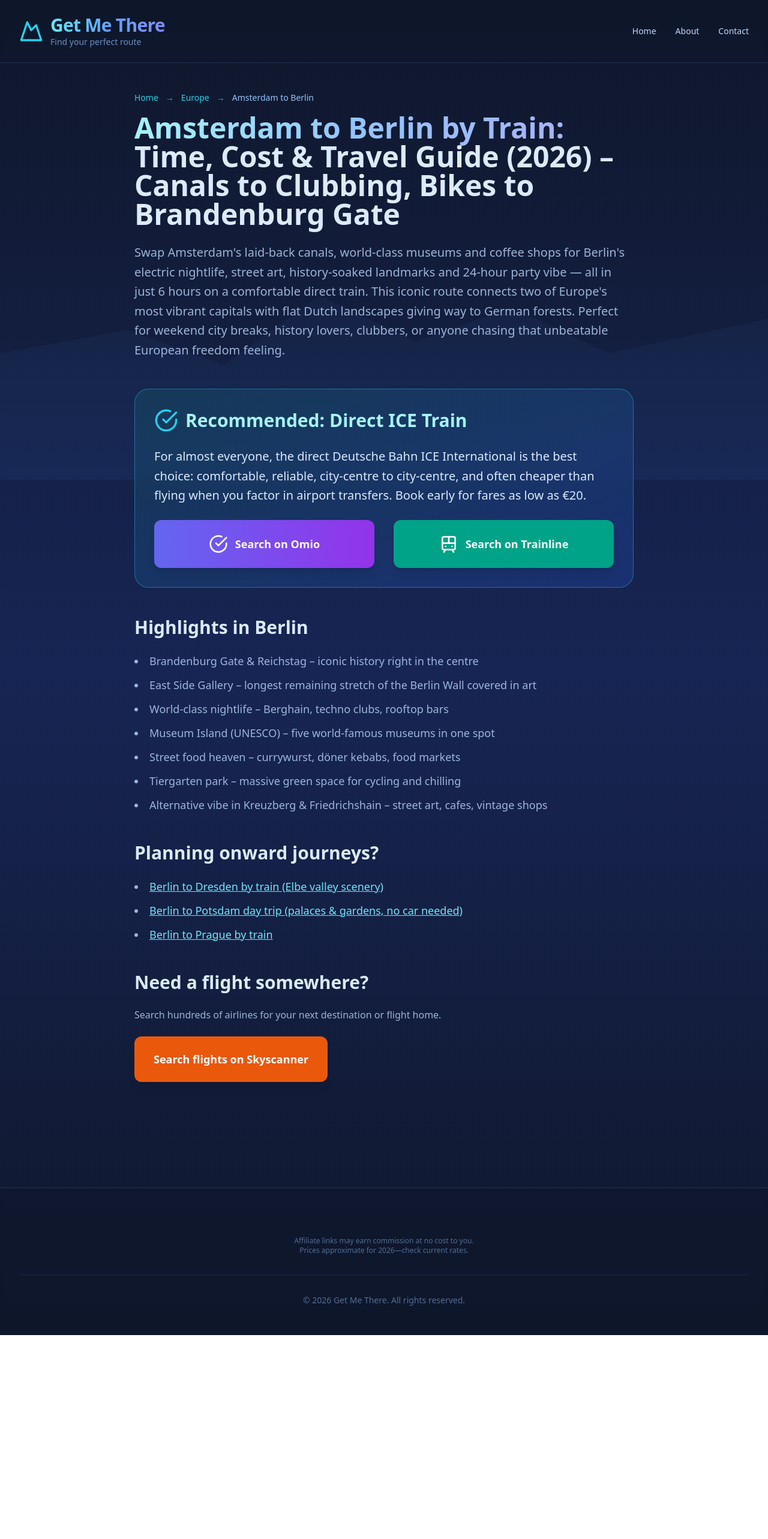
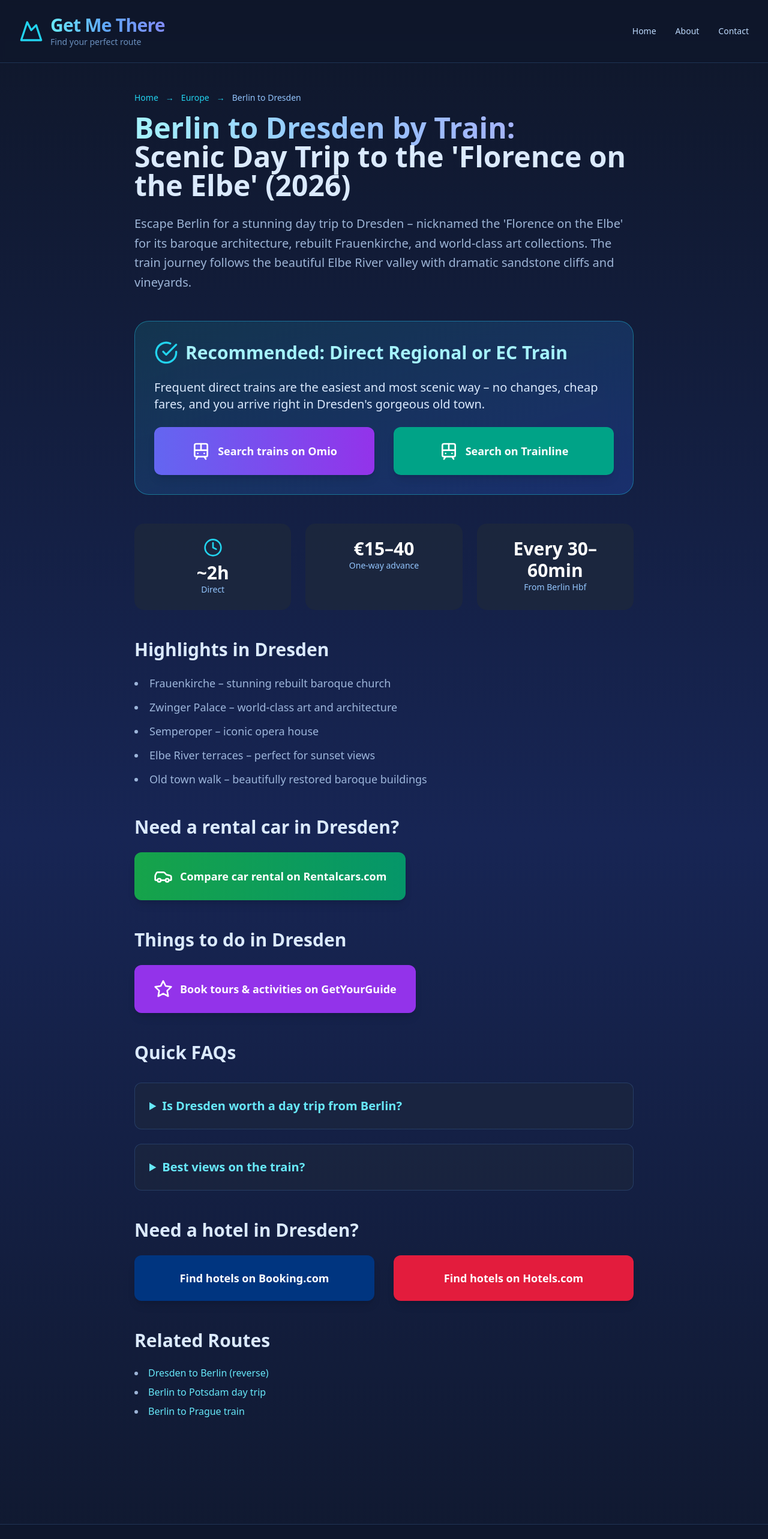
Before and after one commit to michaeljomahoney1985/get-me-there, a Next.js app: page /berlin-to-dresden in a window 1280 px wide. Shown: the top 2566 px of the page at 60% size. Before the commit the page ends 2226 px from the top, so only its background shows below. Built offline with nearby package versions, Linux system fonts and the light colour scheme.

Commit message:
Update berlin-to-dresden.js

```diff
--- a/pages/berlin-to-dresden.js
+++ b/pages/berlin-to-dresden.js
@@ -1,90 +1,21 @@
 import React from 'react';
-import { Mountain, Train, CheckCircle, Star, Clock } from 'lucide-react';
+import { Mountain, Train, CheckCircle, Car, Star, Clock } from 'lucide-react';
 import Head from 'next/head';
 
-export default function AmsterdamToBerlin() {
+export default function BerlinToDresden() {
   return (
     <>
       <Head>
-        <title>Amsterdam to Berlin by Train: Time, Cost & Travel Guide (2026)</title>
+        <title>Berlin to Dresden by Train: Scenic Day Trip Guide (2026)</title>
         <meta
           name="description"
-          content="Book Amsterdam to Berlin train tickets from €20 with Deutsche Bahn ICE International. Discover 2026 schedules, cheap fares, direct high-speed route, tips, and why the train is the best way to connect two of Europe's coolest capitals."
+          content="Direct trains from Berlin to Dresden in ~2h from €15. Stunning Elbe valley scenery, Frauenkirche, Zwinger Palace – one of Germany's best day trips."
         />
-        <meta property="og:title" content="Amsterdam to Berlin by Train: Time, Cost & Travel Guide (2026)" />
-        <meta property="og:description" content="Direct ICE from Amsterdam to Berlin in ~6h – cheap advance tickets, frequent departures, comfortable journey through Dutch and German countryside." />
-        <meta property="og:url" content="https://www.get-me-there.com/amsterdam-to-berlin" />
-        <meta property="og:type" content="article" />
-        <meta name="twitter:card" content="summary_large_image" />
-        <meta name="twitter:title" content="Amsterdam to Berlin by Train: Time, Cost & Travel Guide (2026)" />
-        <meta name="twitter:description" content="Direct ICE from Amsterdam to Berlin in ~6h – cheap advance tickets, frequent departures, comfortable journey through Dutch and German countryside." />
-
-        <script type="application/ld+json">
-          {JSON.stringify({
-            "@context": "https://schema.org",
-            "@type": "FAQPage",
-            mainEntity: [
-              {
-                "@type": "Question",
-                name: "How long does the train from Amsterdam to Berlin take?",
-                acceptedAnswer: { "@type": "Answer", text: "Direct ICE trains take around 6 hours." }
-              },
-              {
-                "@type": "Question",
-                name: "Do I need a passport for the Amsterdam to Berlin train?",
-                acceptedAnswer: { "@type": "Answer", text: "No formal checks (Schengen), but carry ID for possible spot checks." }
-              },
-              {
-                "@type": "Question",
-                name: "Can I bring luggage or a bike?",
-                acceptedAnswer: { "@type": "Answer", text: "Generous allowance; bikes require reservation (€10–15)." }
-              },
-              {
-                "@type": "Question",
-                name: "When is the best time to book cheap tickets?",
-                acceptedAnswer: { "@type": "Answer", text: "Book 3–6 months ahead for Sparpreis fares from €20." }
-              },
-              {
-                "@type": "Question",
-                name: "Which side of the train has the best views from Amsterdam to Berlin?",
-                acceptedAnswer: { "@type": "Answer", text: "Right side (facing forward) for more varied Dutch polders and German forests." }
-              }
-            ]
-          })}
-        </script>
-
-        <script type="application/ld+json">
-          {JSON.stringify({
-            "@context": "https://schema.org",
-            "@type": "BreadcrumbList",
-            itemListElement: [
-              { "@type": "ListItem", position: 1, name: "Home", item: "https://www.get-me-there.com/" },
-              { "@type": "ListItem", position: 2, name: "Europe", item: "https://www.get-me-there.com/europe" },
-              { "@type": "ListItem", position: 3, name: "Amsterdam to Berlin by Train", item: "https://www.get-me-there.com/amsterdam-to-berlin" }
-            ]
-          })}
-        </script>
       </Head>
 
       <div className="min-h-screen bg-gradient-to-b from-slate-900 via-blue-950 to-slate-900 text-white">
-        <div className="fixed inset-0 pointer-events-none overflow-hidden opacity-20">
-          <svg className="absolute bottom-0 w-full h-96" viewBox="0 0 1200 400" preserveAspectRatio="none">
-            <defs>
-              <linearGradient id="train-gradient" x1="0%" y1="0%" x2="0%" y2="100%">
-                <stop offset="0%" stopColor="#60a5fa" stopOpacity="0.3" />
-                <stop offset="100%" stopColor="#3b82f6" stopOpacity="0.6" />
-              </linearGradient>
-            </defs>
-            <path
-              d="M0,400 L0,180 L200,140 L350,200 L500,80 L650,160 L800,100 L950,180 L1200,120 L1200,400 Z"
-              fill="url(#train-gradient)"
-              className="animate-pulse"
-              style={{ animationDuration: '8s' }}
-            />
-          </svg>
-        </div>
+        {/* Background SVG */}
 
-        {/* Header with logo restored */}
         <header className="relative border-b border-blue-400/20 backdrop-blur-sm bg-slate-900/50">
           <div className="max-w-7xl mx-auto px-4 sm:px-6 lg:px-8 py-6">
             <div className="flex items-center justify-between">
@@ -112,33 +43,32 @@
             <span>→</span>
             <a href="/europe" className="hover:text-cyan-300">Europe</a>
             <span>→</span>
-            <span className="text-blue-300">Amsterdam to Berlin</span>
+            <span className="text-blue-300">Berlin to Dresden</span>
           </div>
 
-          {/* Expanded, enticing heading */}
           <h1 className="text-4xl md:text-5xl font-bold mb-6 leading-tight">
             <span className="bg-gradient-to-r from-cyan-200 via-blue-300 to-indigo-300 bg-clip-text text-transparent">
-              Amsterdam to Berlin by Train:
+              Berlin to Dresden by Train:
             </span>
             <br />
             <span className="text-blue-100">
-              Time, Cost & Travel Guide (2026) – Canals to Clubbing, Bikes to Brandenburg Gate
+              Scenic Day Trip to the 'Florence on the Elbe' (2026)
             </span>
           </h1>
 
           <p className="text-xl text-blue-200/80 leading-relaxed mb-12">
-            Swap Amsterdam's laid-back canals, world-class museums and coffee shops for Berlin's electric nightlife, street art, history-soaked landmarks and 24-hour party vibe — all in just 6 hours on a comfortable direct train. This iconic route connects two of Europe's most vibrant capitals with flat Dutch landscapes giving way to German forests. Perfect for weekend city breaks, history lovers, clubbers, or anyone chasing that unbeatable European freedom feeling.
+            Escape Berlin for a stunning day trip to Dresden – nicknamed the 'Florence on the Elbe' for its baroque architecture, rebuilt Frauenkirche, and world-class art collections. The train journey follows the beautiful Elbe River valley with dramatic sandstone cliffs and vineyards.
           </p>
 
-          {/* Recommended Option high up with CTAs */}
+          {/* Recommended */}
           <section className="mb-12">
             <div className="bg-gradient-to-br from-cyan-900/50 to-blue-900/60 backdrop-blur-xl rounded-3xl p-8 border border-cyan-400/40">
               <h2 className="text-3xl font-bold text-cyan-200 mb-6 flex items-center gap-3">
                 <CheckCircle className="w-10 h-10 text-cyan-400" />
-                Recommended: Direct ICE Train
+                Recommended: Direct Regional or EC Train
               </h2>
-              <p className="text-xl text-blue-100 mb-6 leading-relaxed">
-                For almost everyone, the direct Deutsche Bahn ICE International is the best choice: comfortable, reliable, city-centre to city-centre, and often cheaper than flying when you factor in airport transfers. Book early for fares as low as €20.
+              <p className="text-xl text-blue-100 mb-6">
+                Frequent direct trains are the easiest and most scenic way – no changes, cheap fares, and you arrive right in Dresden's gorgeous old town.
               </p>
 
               <div className="grid md:grid-cols-2 gap-8">
@@ -146,16 +76,16 @@
                   href="https://www.omio.com/"
                   target="_blank"
                   rel="nofollow noopener"
-                  className="inline-flex items-center justify-center gap-3 px-8 py-6 bg-gradient-to-r from-indigo-500 to-purple-600 hover:from-indigo-400 hover:to-purple-500 rounded-xl font-semibold text-white shadow-lg transition-all duration-300 text-lg"
+                  className="inline-flex items-center justify-center gap-3 px-8 py-6 bg-gradient-to-r from-indigo-500 to-purple-600 hover:from-indigo-400 hover:to-purple-500 rounded-xl font-semibold text-white shadow-lg transition-all text-lg"
                 >
-                  <CheckCircle className="w-8 h-8" />
-                  Search on Omio
+                  <Train className="w-8 h-8" />
+                  Search trains on Omio
                 </a>
                 <a
                   href="https://www.thetrainline.com/"
                   target="_blank"
                   rel="nofollow noopener"
-                  className="inline-flex items-center justify-center gap-3 px-8 py-6 bg-[#00A387] hover:bg-[#008f75] rounded-xl font-semibold text-white shadow-lg transition-all duration-300 text-lg"
+                  className="inline-flex items-center justify-center gap-3 px-8 py-6 bg-[#00A387] hover:bg-[#008f75] rounded-xl font-semibold text-white shadow-lg transition-all text-lg"
                 >
                   <Train className="w-8 h-8" />
                   Search on Trainline
@@ -164,46 +94,111 @@
             </div>
           </section>
 
-          {/* Rest of sections: train details, comparison, schedule, prices, journey breakdown, who it's for, scenic advice, FAQs, lower booking buttons, Eurail, hotels */}
+          {/* Quick facts */}
+          <section className="mb-12">
+            <div className="grid md:grid-cols-3 gap-6">
+              <div className="bg-slate-800/70 rounded-2xl p-6 text-center">
+                <Clock className="w-8 h-8 text-cyan-400 mx-auto mb-2" />
+                <p className="text-3xl font-bold">~2h</p>
+                <p className="text-blue-300 text-sm">Direct</p>
+              </div>
+              <div className="bg-slate-800/70 rounded-2xl p-6 text-center">
+                <p className="text-3xl font-bold">€15–40</p>
+                <p className="text-blue-300 text-sm">One-way advance</p>
+              </div>
+              <div className="bg-slate-800/70 rounded-2xl p-6 text-center">
+                <p className="text-3xl font-bold">Every 30–60min</p>
+                <p className="text-blue-300 text-sm">From Berlin Hbf</p>
+              </div>
+            </div>
+          </section>
 
-          {/* Highlights in Berlin – new section to entice */}
+          {/* Highlights in Dresden */}
           <section className="mb-12">
-            <h2 className="text-3xl font-bold text-blue-100 mb-6">Highlights in Berlin</h2>
+            <h2 className="text-3xl font-bold text-blue-100 mb-6">Highlights in Dresden</h2>
             <ul className="list-disc list-inside text-blue-200/80 space-y-3 text-lg">
-              <li>Brandenburg Gate & Reichstag – iconic history right in the centre</li>
-              <li>East Side Gallery – longest remaining stretch of the Berlin Wall covered in art</li>
-              <li>World-class nightlife – Berghain, techno clubs, rooftop bars</li>
-              <li>Museum Island (UNESCO) – five world-famous museums in one spot</li>
-              <li>Street food heaven – currywurst, döner kebabs, food markets</li>
-              <li>Tiergarten park – massive green space for cycling and chilling</li>
-              <li>Alternative vibe in Kreuzberg & Friedrichshain – street art, cafes, vintage shops</li>
+              <li>Frauenkirche – stunning rebuilt baroque church</li>
+              <li>Zwinger Palace – world-class art and architecture</li>
+              <li>Semperoper – iconic opera house</li>
+              <li>Elbe River terraces – perfect for sunset views</li>
+              <li>Old town walk – beautifully restored baroque buildings</li>
             </ul>
           </section>
 
-          {/* Planning onward journeys? */}
+          {/* Car rental */}
           <section className="mb-12">
-            <h2 className="text-3xl font-bold text-blue-100 mb-6">Planning onward journeys?</h2>
-            <ul className="list-disc list-inside text-blue-200/80 space-y-3 text-lg">
-              <li><a href="/berlin-to-dresden" className="text-cyan-300 hover:text-cyan-400 underline">Berlin to Dresden by train (Elbe valley scenery)</a></li>
-              <li><a href="/berlin-to-potsdam" className="text-cyan-300 hover:text-cyan-400 underline">Berlin to Potsdam day trip (palaces & gardens, no car needed)</a></li>
-              <li><a href="/berlin-to-prague" className="text-cyan-300 hover:text-cyan-400 underline">Berlin to Prague by train</a></li>
-            </ul>
+            <h2 className="text-3xl font-bold text-blue-100 mb-6">Need a rental car in Dresden?</h2>
+            <a
+              href="https://www.rentalcars.com/"
+              target="_blank"
+              rel="nofollow noopener"
+              className="inline-flex items-center justify-center gap-3 px-8 py-6 bg-gradient-to-r from-green-600 to-emerald-600 hover:from-green-500 hover:to-emerald-500 rounded-xl font-semibold text-white shadow-lg transition-all text-lg"
+            >
+              <Car className="w-8 h-8" />
+              Compare car rental on Rentalcars.com
+            </a>
           </section>
 
-          {/* Need a flight somewhere? */}
+          {/* Activities */}
           <section className="mb-12">
-            <h2 className="text-3xl font-bold text-blue-100 mb-6">Need a flight somewhere?</h2>
-            <p className="text-blue-200/80 mb-6">
-              Search hundreds of airlines for your next destination or flight home.
-            </p>
+            <h2 className="text-3xl font-bold text-blue-100 mb-6">Things to do in Dresden</h2>
             <a
-              href="https://www.skyscanner.net/"
+              href="https://www.getyourguide.com/dresden-l27/"
               target="_blank"
               rel="nofollow noopener"
-              className="inline-flex items-center justify-center gap-3 px-8 py-6 bg-orange-600 hover:bg-orange-500 rounded-xl font-semibold text-white shadow-lg transition-all duration-300 text-lg"
+              className="inline-flex items-center justify-center gap-3 px-8 py-6 bg-purple-600 hover:bg-purple-500 rounded-xl font-semibold text-white shadow-lg transition-all text-lg"
             >
-              Search flights on Skyscanner
+              <Star className="w-8 h-8" />
+              Book tours & activities on GetYourGuide
             </a>
+          </section>
+
+          {/* Short FAQ */}
+          <section className="mb-12">
+            <h2 className="text-3xl font-bold text-blue-100 mb-8">Quick FAQs</h2>
+            <div className="space-y-6">
+              <details className="bg-slate-800/50 rounded-xl p-6 border border-blue-400/20">
+                <summary className="text-xl font-semibold text-cyan-300 cursor-pointer">Is Dresden worth a day trip from Berlin?</summary>
+                <p className="mt-4 text-blue-200/80">Absolutely – stunning rebuilt old town and easy train connection.</p>
+              </details>
+              <details className="bg-slate-800/50 rounded-xl p-6 border border-blue-400/20">
+                <summary className="text-xl font-semibold text-cyan-300 cursor-pointer">Best views on the train?</summary>
+                <p className="mt-4 text-blue-200/80">Right side for Elbe valley scenery.</p>
+              </details>
+            </div>
+          </section>
+
+          {/* Hotels */}
+          <section className="mb-12">
+            <h2 className="text-3xl font-bold text-blue-100 mb-6">Need a hotel in Dresden?</h2>
+            <div className="grid md:grid-cols-2 gap-8">
+              <a
+                href="https://www.booking.com/city/de/dresden.html"
+                target="_blank"
+                rel="nofollow noopener"
+                className="inline-flex items-center justify-center gap-3 px-8 py-6 bg-[#003580] hover:bg-[#002a60] rounded-xl font-semibold text-white shadow-lg transition-all text-lg"
+              >
+                Find hotels on Booking.com
+              </a>
+              <a
+                href="https://www.hotels.com/de171659/hotels-dresden-germany/"
+                target="_blank"
+                rel="nofollow noopener"
+                className="inline-flex items-center justify-center gap-3 px-8 py-6 bg-[#E31C3D] hover:bg-[#c41734] rounded-xl font-semibold text-white shadow-lg transition-all text-lg"
+              >
+                Find hotels on Hotels.com
+              </a>
+            </div>
+          </section>
+
+          {/* Related Routes */}
+          <section className="mb-12">
+            <h2 className="text-3xl font-bold text-blue-100 mb-6">Related Routes</h2>
+            <ul className="list-disc list-inside text-blue-200/80 space-y-2">
+              <li><a href="/dresden-to-berlin" className="text-cyan-300 hover:text-cyan-400">Dresden to Berlin (reverse)</a></li>
+              <li><a href="/berlin-to-potsdam" className="text-cyan-300 hover:text-cyan-400">Berlin to Potsdam day trip</a></li>
+              <li><a href="/berlin-to-prague" className="text-cyan-300 hover:text-cyan-400">Berlin to Prague train</a></li>
+            </ul>
           </section>
         </main>
 
```
